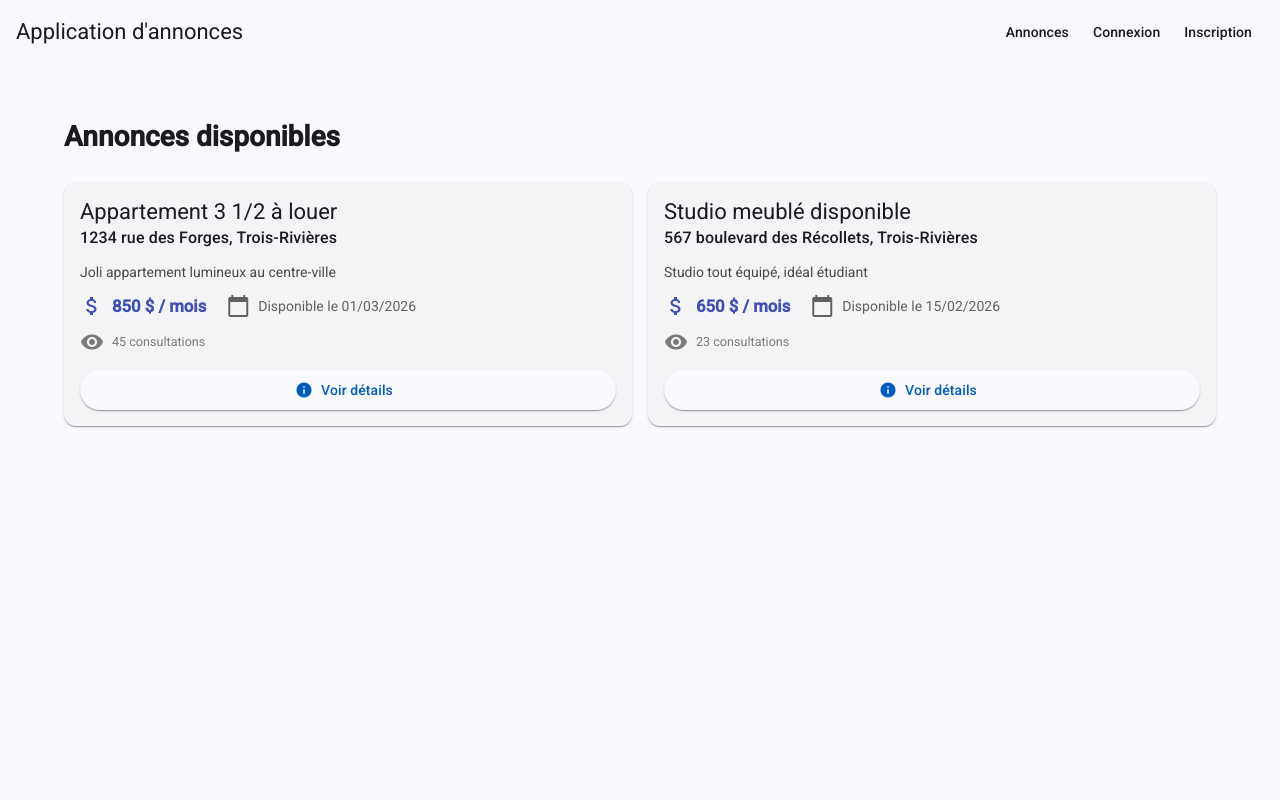
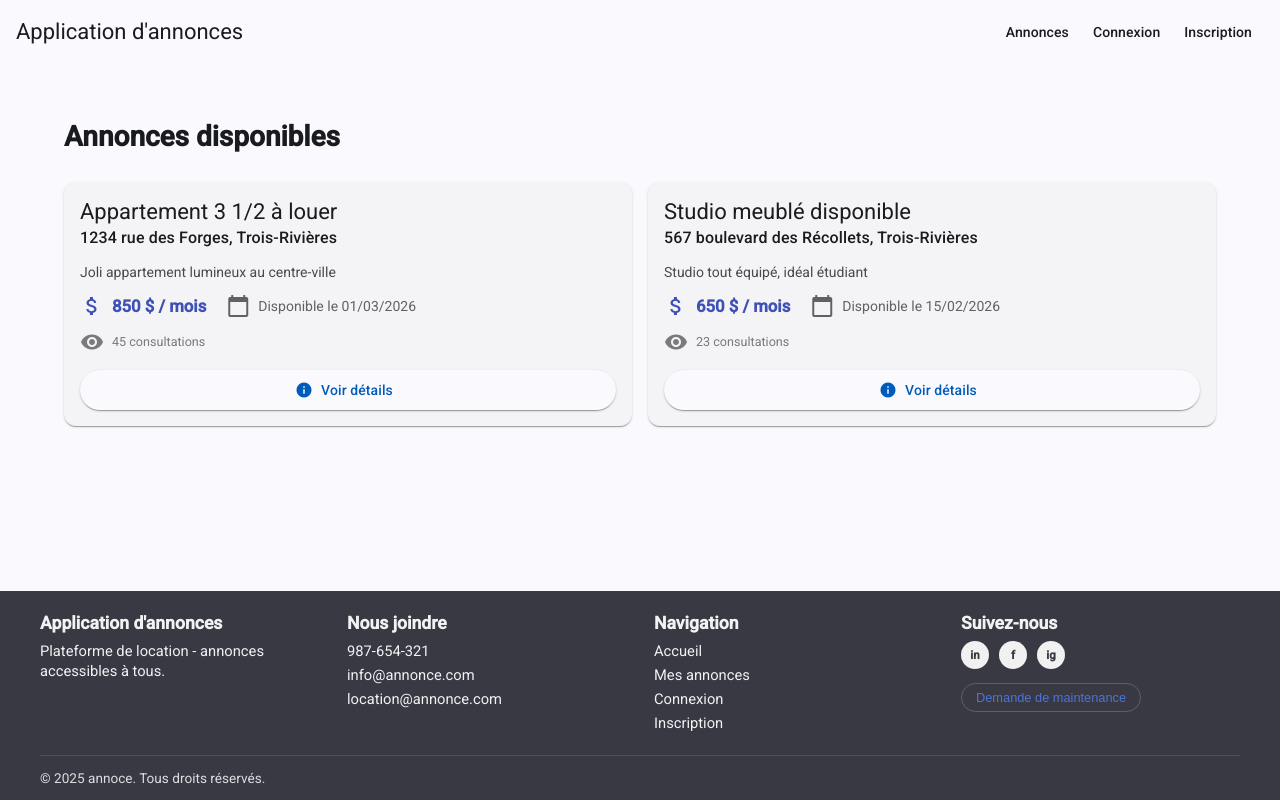
Before and after one commit to YIMINGUO1125/inf1013-angular-main, an Angular app: page /annonces in a window 1280 px wide. Built offline with nearby package versions, Linux system fonts and the light colour scheme.

Commit message:
Update annonces features

```diff
--- a/src/app/app.css
+++ b/src/app/app.css
@@ -1,9 +1,89 @@
+.app-shell {
+  min-height: 100vh;
+  display: flex;
+  flex-direction: column;
+}
+
 .spacer {
   flex: 1 1 auto;
 }
 
 .container {
+  flex: 1;
   padding: 20px;
   max-width: 1200px;
+  width: 100%;
   margin: 0 auto;
 }
+
+.site-footer {
+  background: #383943;
+  color: #f2f2f3;
+  margin-top: 48px;
+  padding: 22px 40px 12px;
+}
+
+.footer-content {
+  max-width: 1200px;
+  margin: 0 auto;
+  display: grid;
+  grid-template-columns: repeat(4, minmax(160px, 1fr));
+  gap: 28px;
+}
+
+.site-footer h3 {
+  margin: 0 0 8px;
+  font-size: 1.1rem;
+}
+
+.site-footer p,
+.site-footer a {
+  margin: 4px 0;
+  color: #f2f2f3;
+  text-decoration: none;
+  display: block;
+  font-size: 0.92rem;
+}
+
+.socials {
+  display: flex;
+  gap: 10px;
+  margin: 8px 0 14px;
+}
+
+.socials span {
+  display: inline-flex;
+  align-items: center;
+  justify-content: center;
+  width: 28px;
+  height: 28px;
+  border-radius: 50%;
+  background: #f1f1f1;
+  color: #383943;
+  font-size: 0.72rem;
+  font-weight: 600;
+}
+
+.maintenance-btn {
+  background: transparent;
+  color: #4d73d8;
+  border: 1px solid #5f5f68;
+  border-radius: 16px;
+  padding: 6px 14px;
+  font-size: 0.8rem;
+}
+
+.footer-bottom {
+  max-width: 1200px;
+  margin: 18px auto 0;
+  padding-top: 12px;
+  border-top: 1px solid #50515b;
+  font-size: 0.85rem;
+  color: #dddddf;
+}
+
+@media (max-width: 900px) {
+  .footer-content {
+    grid-template-columns: repeat(2, minmax(160px, 1fr));
+  }
+}
--- a/src/app/app.html
+++ b/src/app/app.html
@@ -1,3 +1,4 @@
+<div class="app-shell">
   <mat-toolbar color="primary">
     <span>Application d'annonces</span>
     <span class="spacer"></span>
@@ -9,3 +10,41 @@
   <main class="container">
     <router-outlet></router-outlet>
   </main>
+
+  <footer class="site-footer">
+    <div class="footer-content">
+      <section>
+        <h3>Application d'annonces</h3>
+        <p>Plateforme de location - annonces accessibles à tous.</p>
+      </section>
+
+      <section>
+        <h3>Nous joindre</h3>
+        <p>987-654-321</p>
+        <p>info@annonce.com</p>
+        <p>location@annonce.com</p>
+      </section>
+
+
+      <section>
+        <h3>Navigation</h3>
+        <a routerLink="/annonces">Accueil</a>
+        <a routerLink="/annonces/mes">Mes annonces</a>
+        <a routerLink="/auth/login">Connexion</a>
+        <a routerLink="/auth/inscription">Inscription</a>
+      </section>
+
+      <section>
+        <h3>Suivez-nous</h3>
+        <div class="socials">
+          <span>in</span>
+          <span>f</span>
+          <span>ig</span>
+        </div>
+        <button type="button" class="maintenance-btn">Demande de maintenance</button>
+      </section>
+    </div>
+
+    <div class="footer-bottom">© 2025 annoce. Tous droits réservés.</div>
+  </footer>
+</div>
--- a/src/app/features/annonces/pages/liste-annonces/liste-annonces.css
+++ b/src/app/features/annonces/pages/liste-annonces/liste-annonces.css
@@ -19,3 +19,22 @@
   margin-top: 16px;
   color: #666;
 }
+
+
+.public-contact {
+  margin-top: 32px;
+  padding: 16px 20px;
+  border: 1px solid #d9d9d9;
+  border-radius: 12px;
+  background: #fafafa;
+  max-width: 420px;
+}
+
+.public-contact h2 {
+  margin: 0 0 12px;
+  font-size: 1.25rem;
+}
+
+.public-contact p {
+  margin: 8px 0;
+}
--- a/src/app/features/annonces/pages/liste-annonces/liste-annonces.html
+++ b/src/app/features/annonces/pages/liste-annonces/liste-annonces.html
@@ -15,6 +15,7 @@
    </ng-container>
  </div>
 
+
  <ng-template #loadingTpl>
    <div class="loading-container">
      <p>Chargement des annonces...</p>
```
Also changed, not shown: src/app/features/annonces/pages/detail-annonce/detail-annonce.html (line endings or trailing spaces). Lines whose indentation alone changed are shown as unchanged.
